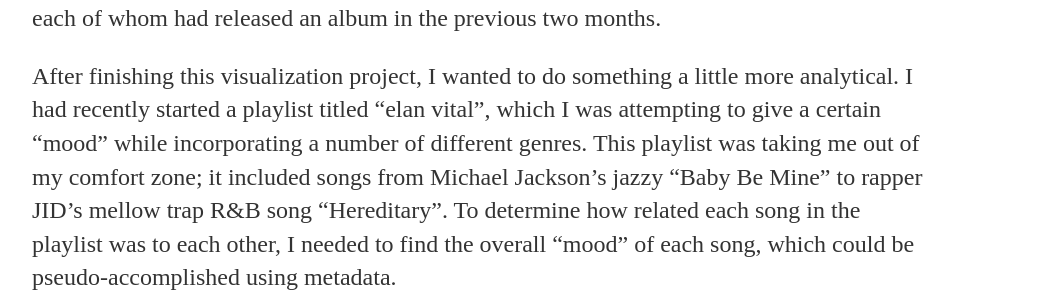
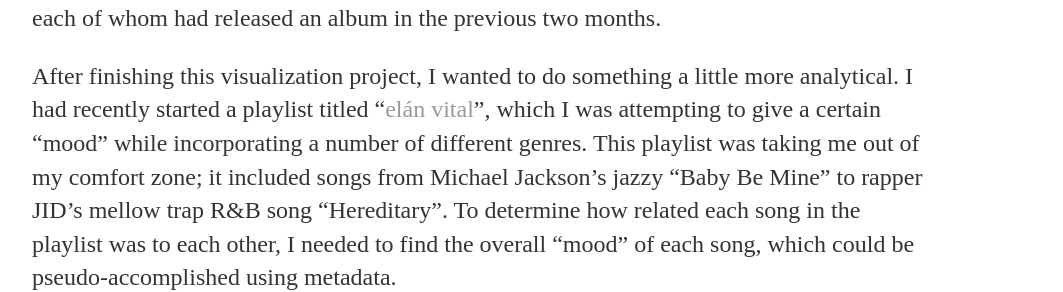
Before and after one commit to mtnartker/mtnartker.github.io, a Jekyll site: the page built from _posts/2020-08-15-spotify-api-spotifyr-intro.md, in a window 1280 px wide and 900 px high, scrolled down 1571 px. Shown: the part 197-489 px from the top of the window, without its empty margins (160-1223 px from the left). Built offline with Jekyll 4.4.1, drawn with Linux system fonts in a browser that asks for light colours.

Commit message:
Update 2020-08-15-spotify-api-spotifyr-intro.md

```diff
--- a/_posts/2020-08-15-spotify-api-spotifyr-intro.md
+++ b/_posts/2020-08-15-spotify-api-spotifyr-intro.md
@@ -14,7 +14,7 @@ After playing around with the data for a little bit, I wanted to show my friends
 
 This image is a summary of my top 49 artists in April 2020. As you can see, The Weeknd was my top artist throughout that time, followed by Tame Impala, Lil Uzi Vert, and Caribou, each of whom had released an album in the previous two months.
 
-After finishing this visualization project, I wanted to do something a little more analytical. I had recently started a playlist titled “elan vital”, which I was attempting to give a certain “mood” while incorporating a number of different genres. This playlist was taking me out of my comfort zone; it included songs from Michael Jackson’s jazzy “Baby Be Mine” to rapper JID’s mellow trap R&B song “Hereditary”. To determine how related each song in the playlist was to each other, I needed to find the overall “mood” of each song, which could be pseudo-accomplished using metadata.
+After finishing this visualization project, I wanted to do something a little more analytical. I had recently started a playlist titled “[elán vital](https://open.spotify.com/playlist/6scEj1HgGsb4Mt7MU9z3gb)”, which I was attempting to give a certain “mood” while incorporating a number of different genres. This playlist was taking me out of my comfort zone; it included songs from Michael Jackson’s jazzy “Baby Be Mine” to rapper JID’s mellow trap R&B song “Hereditary”. To determine how related each song in the playlist was to each other, I needed to find the overall “mood” of each song, which could be pseudo-accomplished using metadata.
 
 Spotify’s song metadata, or XXX, is divided into seven categories: danceability, energy, loudness, speechiness, acousticness, instrumentalness, liveness, and valence. Using this metadata, I could determine just how “related” the songs in my playlist are to each other to measure how well I was doing in curating this playlist. (Later, add other playlists to “check” how I’m doing using a rap playlist (don’t miss), a summer playlist (summer on northwood or honda ‘08), and a party playlist (we bumpin’ or what)). To find this relation, I used hierarchial clustering, an unsupervised machine learning algorithm that searches for patterns in the data and groups specific patterns together, from the `cluster` package on the metadata of each song in the playlist. I also added the tempo variable into my model, taking the pace of the song into account. The result: a beautiful tree with XXX (include model performance here).
 
```
